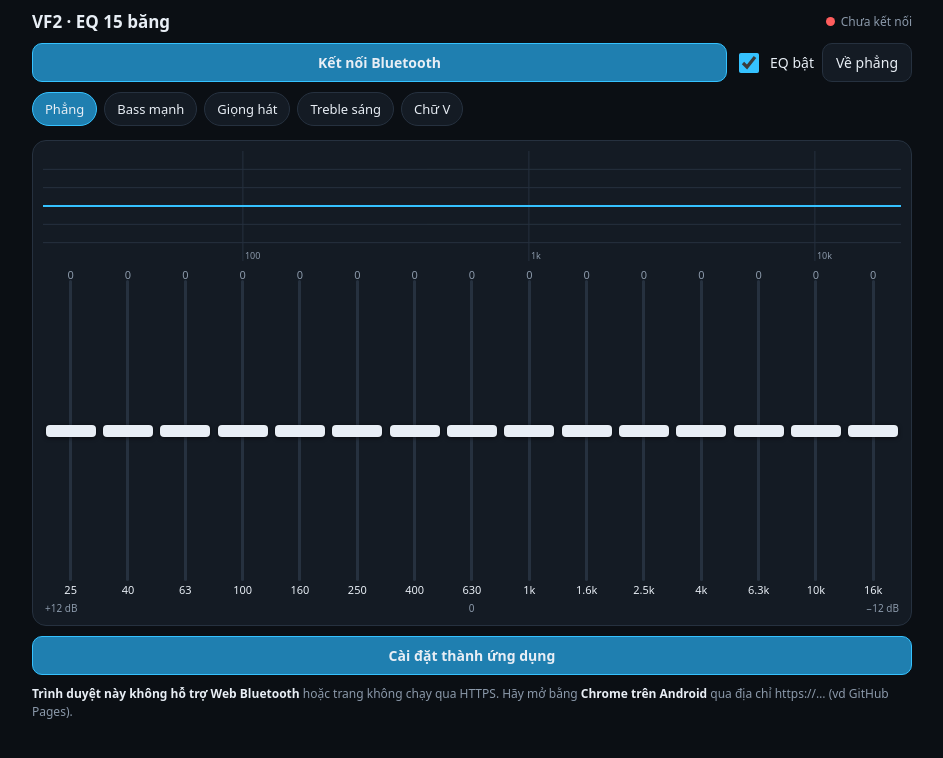
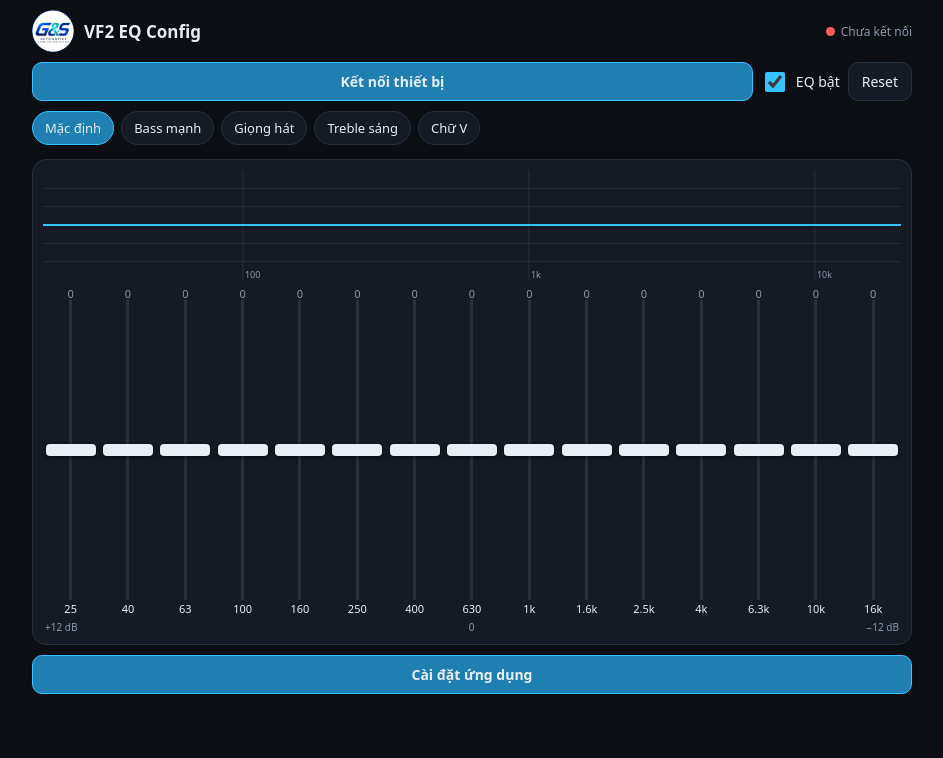
Before and after one commit to QuocDoanh2K/VF2_DSP, a plain HTML site: page index.html in a window 1280 px wide. Shown: the whole page, without its empty margins (168-1111 px from the left). Drawn offline with Linux system fonts and the light colour scheme.

Commit message:
Add files via upload

```diff
--- a/index.html
+++ b/index.html
@@ -5,7 +5,7 @@
 <meta name="viewport" content="width=device-width, initial-scale=1, viewport-fit=cover">
 <meta name="theme-color" content="#0b0f14">
 <link rel="manifest" href="manifest.webmanifest">
-<link rel="icon" type="image/png" href="icon-192.png">
+<link rel="icon" type="image/png" href="logo.png">
 <link rel="apple-touch-icon" href="icon-192.png">
 <meta name="mobile-web-app-capable" content="yes">
 <meta name="apple-mobile-web-app-capable" content="yes">
@@ -22,6 +22,8 @@ body{padding:max(10px,env(safe-area-inset-top)) max(10px,env(safe-area-inset-rig
   max-width:900px;margin:0 auto;user-select:none;-webkit-user-select:none}
 header{display:flex;align-items:center;gap:10px;justify-content:space-between;margin-bottom:10px}
 h1{font-size:17px;margin:0;font-weight:650}
+.brand{display:flex;align-items:center;gap:10px;min-width:0}
+.brand img{width:42px;height:42px;border-radius:50%;flex:none;display:block}
 .status{font-size:12px;color:var(--mut);display:flex;align-items:center;gap:6px}
 .dot{width:9px;height:9px;border-radius:50%;background:var(--bad)}
 .dot.on{background:var(--ok)}
@@ -61,14 +63,14 @@ canvas{width:100%;height:110px;display:block;margin-bottom:6px}
 </head>
 <body>
 <header>
-  <h1>VF2 · EQ 15 băng</h1>
+  <div class="brand"><img src="logo.png" alt="G&S Automotive" width="42" height="42"><h1>VF2 EQ Config</h1></div>
   <div class="status"><span class="dot" id="dot"></span><span id="stt">Chưa kết nối</span></div>
 </header>
 
 <div class="row">
-  <button class="pri grow" id="btnConn">Kết nối Bluetooth</button>
+  <button class="pri grow" id="btnConn">Kết nối thiết bị</button>
   <label class="switch"><input type="checkbox" id="chkOn" checked> EQ bật</label>
-  <button id="btnReset">Về phẳng</button>
+  <button id="btnReset">Reset</button>
 </div>
 
 <div class="chips" id="chips"></div>
@@ -80,10 +82,8 @@ canvas{width:100%;height:110px;display:block;margin-bottom:6px}
 </div>
 
 <div class="row" style="margin-top:10px">
-  <button class="pri grow" id="btnInstall" hidden>Cài đặt thành ứng dụng</button>
+  <button class="pri grow" id="btnInstall" hidden>Cài đặt ứng dụng</button>
 </div>
-<div class="msg" id="installHelp" hidden></div>
-<div class="msg" id="msg"></div>
 
 <script>
 'use strict';
@@ -95,7 +95,7 @@ const FREQ  = [25,40,63,100,160,250,400,630,1000,1600,2500,4000,6300,10000,16000
 const LABEL = ['25','40','63','100','160','250','400','630','1k','1.6k','2.5k','4k','6.3k','10k','16k'];
 const TYPE  = [0,1,1,1,1,1,1,1,1,1,1,1,1,1,2];             // 0 low-shelf, 1 peaking, 2 high-shelf
 const PRESETS = [   // 25  40  63 100 160 250 400 630  1k 1.6k 2.5k 4k 6.3k 10k 16k   (đơn vị 0.5 dB)
-  ['Phẳng',       [  0,  0,  0,  0,  0,  0,  0,  0,  0,  0,  0,  0,  0,  0,  0]],
+  ['Mặc định',       [  0,  0,  0,  0,  0,  0,  0,  0,  0,  0,  0,  0,  0,  0,  0]],
   ['Bass mạnh',   [ 10, 12, 14, 12, 10,  6,  2,  0,  0,  0,  0,  0,  0,  0,  0]],
   ['Giọng hát',   [ -4, -4, -4, -2,  0,  0,  0,  2,  4,  5,  6,  8,  6,  2,  0]],
   ['Treble sáng', [  0,  0,  0,  0,  0,  0,  0,  0,  0,  0,  2,  4,  6,  8, 12]],
@@ -283,15 +283,15 @@ if (!isStandalone) {
   addEventListener('beforeinstallprompt', e => { e.preventDefault(); installEvt = e; });
   $('btnInstall').onclick = async () => {
     if (installEvt) { installEvt.prompt(); await installEvt.userChoice; installEvt = null; return; }
-    const h = $('installHelp'); h.hidden = false;
+    const h = $('installHelp') || $('msg'); if (!h) return; h.hidden = false;
     h.innerHTML = 'Chưa hiện hộp thoại cài đặt tự động. Trong Chrome bấm menu <b>⋮</b> → <b>Cài đặt ứng dụng</b> (hoặc <b>Thêm vào màn hình chính</b>). Nếu không thấy mục này, hãy kiểm tra trang đang mở bằng <b>HTTPS</b> và tải lại trang một lần.';
   };
 }
-addEventListener('appinstalled', () => { $('btnInstall').hidden = true; $('installHelp').hidden = true; });
+addEventListener('appinstalled', () => { $('btnInstall').hidden = true; if ($('installHelp')) $('installHelp').hidden = true; });
 
 /* ====== Khởi động ====== */
 render();
-$('msg').innerHTML = (navigator.bluetooth && window.isSecureContext)
+if ($('msg')) $('msg').innerHTML = (navigator.bluetooth && window.isSecureContext)
   ? 'Bật <b>Bluetooth</b> và <b>Vị trí (Location)</b> trên điện thoại, bấm <b>Kết nối Bluetooth</b> rồi chọn thiết bị <b>VF2 Bluetooth</b> (loại BLE). Nhạc vẫn phát qua kết nối Bluetooth audio như bình thường. Chạm đúp vào nhãn tần số để đưa băng đó về 0 dB.'
   : '<b>Trình duyệt này không hỗ trợ Web Bluetooth</b> hoặc trang không chạy qua HTTPS. Hãy mở bằng <b>Chrome trên Android</b> qua địa chỉ https://… (vd GitHub Pages).';
 </script>
--- a/sw.js
+++ b/sw.js
@@ -1,7 +1,7 @@
 // Service worker: luu san app de mo duoc ca khi khong co mang (trong xe)
 // Doi so phien ban khi sua file de dien thoai cap nhat.
-const CACHE = 'vf2-eq-v1';
-const FILES = ['./', './index.html', './manifest.webmanifest', './icon-192.png', './icon-512.png', './icon-maskable-512.png'];
+const CACHE = 'vf2-eq-v2';
+const FILES = ['./', './index.html', './manifest.webmanifest', './logo.png', './icon-192.png', './icon-512.png', './icon-maskable-512.png'];
 
 self.addEventListener('install', e => {
   e.waitUntil(caches.open(CACHE).then(c => c.addAll(FILES)).then(() => self.skipWaiting()));
```
Also changed, not shown: logo.png (added).
